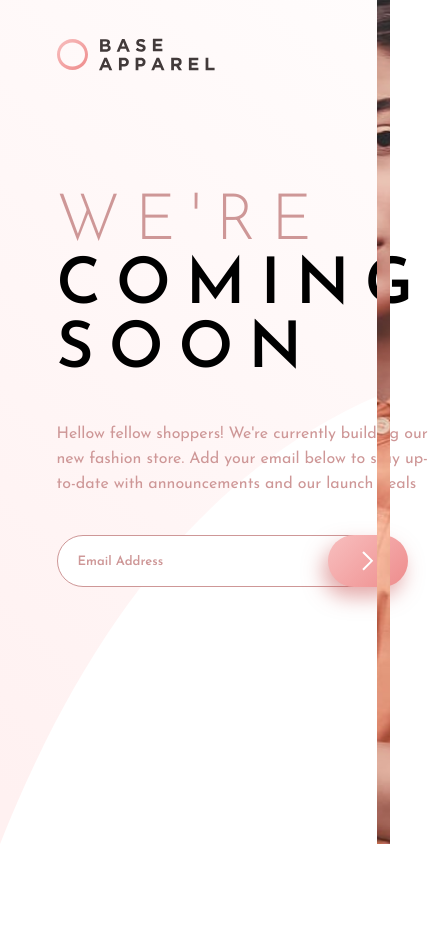
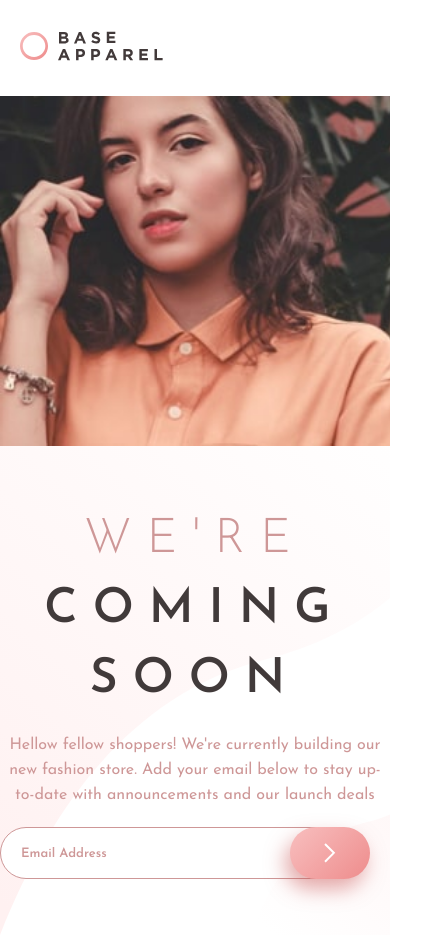
Before and after one commit to LucasGomestl/challange-Base-Aparrel, a website: page index.html in a window 390 px wide. Shown: the whole page, 428 px wide, since content can reach past the window. Before the commit the page ends 844 px from the top, so only its background shows below. Drawn offline with Linux system fonts and the light colour scheme.

Commit message:
finish mobile style

```diff
--- a/index.html
+++ b/index.html
@@ -9,8 +9,10 @@
 </head>
 <body>
     <main class="wrapper">
+        <header class="page-header">
+            <img class="logo" src="img/logo.svg" alt="logo"/>
+        </header>
         <section class="page-content">
-            <img class="logo" src="img/logo.svg" alt="logo">
             <h1 class="page-title"> <span>we're</span> coming soon</h1>
             <p class="text">
                 Hellow fellow shoppers! We're currently building our new fashion store.
@@ -23,7 +25,7 @@
                 <span class="msgError"></span>
             </form>
         </section>
-        <img class="img" src="img/hero-desktop.jpg" alt="A model">
+        <div class="img"></div>
     </main>
 </body>
 <script src="js/formValidation.js"></script>
--- a/sass/_main.sass
+++ b/sass/_main.sass
@@ -7,16 +7,29 @@ body, input[type="text"]
 .wrapper
     display: grid
     grid-template-columns: 3fr 2fr
-    grid-template-rows: 100vh
+    grid-template-rows: min-content min-content
     max-height: 100vh
+
+.page-header
+    grid-column: 1
+    grid-row: 1
+    padding-left: 15%
+    padding-top: 5%
+    z-index: 2
+    >.logo
+        height: 50px
 
 .page-content
     display: grid
     grid-template-columns: fit-content(450px)
-    grid-template-rows: 15% min-content min-content min-content
+    grid-template-rows: min-content max-content min-content
+    grid-row: 1 / -1
+    grid-column: 1
     grid-gap: 5%
-    padding: 10% 5px
+    padding: 20% 0px
     padding-left: 15%
+    line-height: 70px
+    color: $neutral-color
     background:
         image: url("../img/bg-pattern-desktop.svg")
         repeat: no-repeat
@@ -34,6 +47,7 @@ body, input[type="text"]
 .form-email
     display: grid
     grid-template-columns: 1fr min-content 80px
+    grid-template-rows: max-content 35px
     align-items: center
     >.input
         width: 100%
@@ -65,7 +79,7 @@ body, input[type="text"]
             cursor: pointer
             background-image: url("../img/icon-arrow.svg"), linear-gradient(135deg, hsl(0, 80%, 86%), hsl(0, 80%, 86%))
     >.msgError
-        margin: 8px 30px
+        margin-left: 22px
         color: $secondary-color
 
 .page-title
@@ -74,9 +88,52 @@ body, input[type="text"]
         color: $primary-color
         font-weight: $light-weight
 
+.img
+    grid-column: 2
+    grid-row: 1 / -1
+    display: block
+    height: 100vh
+    background:
+        image: url("../img/hero-desktop.jpg")
+        position: center
+        repeat: no-repeat
+        size: cover
 
-.img
-    display: block
-    width: 100%
-    height: 100vh
-    object-fit: cover
+@media (max-width: 700px)
+    .wrapper
+        grid-template-columns: 1fr
+        grid-template-rows: min-content min-content
+        grid-template-areas:  "logo" "image" "content"
+    .img
+        grid-area: image
+        max-height: 350px
+        background:
+            image: url("../img/hero-mobile.jpg")
+            position: left
+            repeat: no-repeat
+            size: cover
+
+    .page-header
+        grid-are: logo
+        padding: 8%
+
+    .page-content
+        grid-area: content
+        text-align: center
+        padding: 15% 0px
+        justify-content: center
+        >.page-title
+            font-size: 4rem
+
+@media (max-width: 400px)
+    .page-header
+        padding-left: 5%
+        >.logo
+            height: 30px
+
+    .page-content
+        >.page-title
+            font-size: 3rem
+
+
+//HEADER
```
Also changed, not shown: css/style.css.
